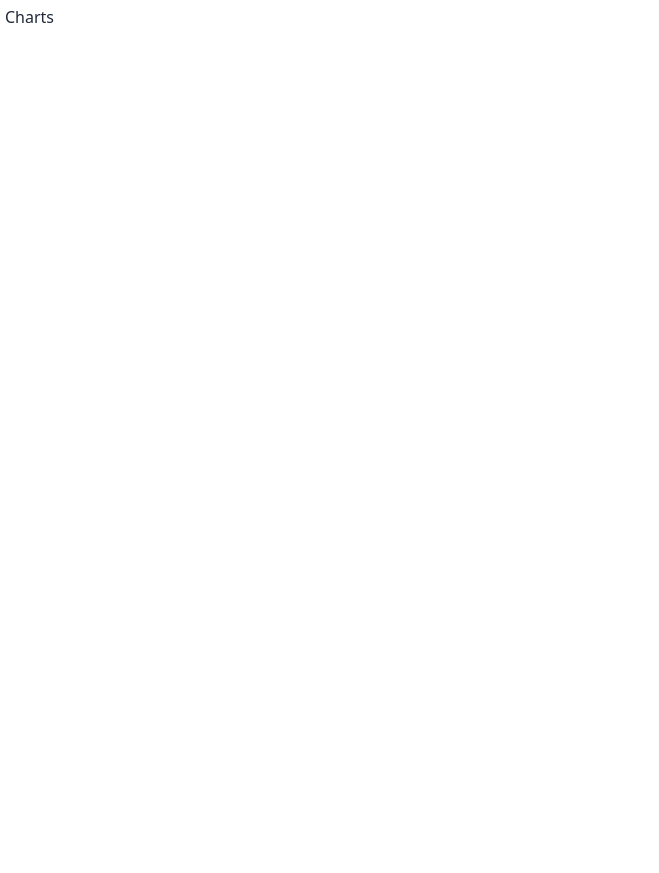
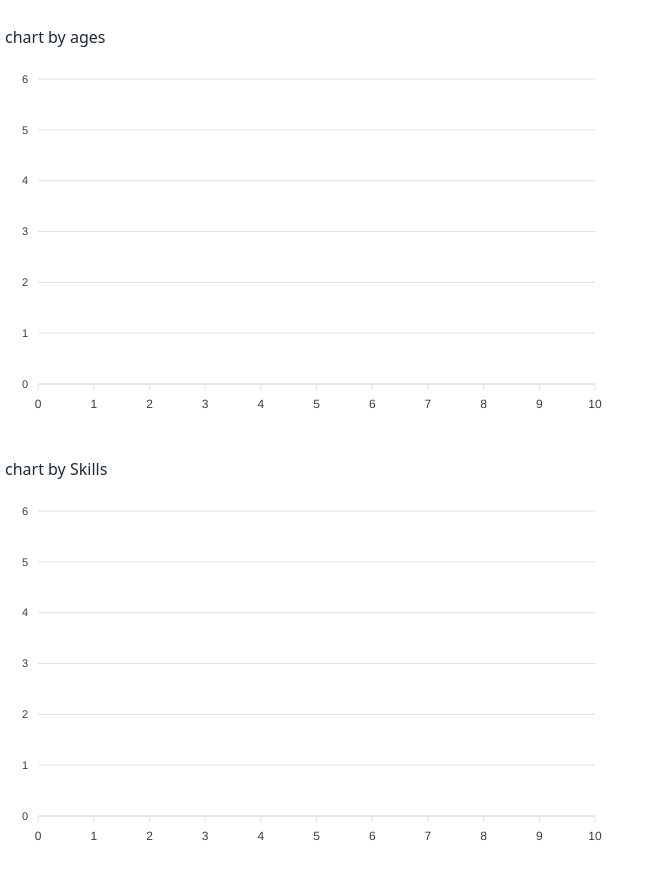
Before and after one commit to bardiariahi/arianalab-interview, a React (Vite) app: page /charts in a window 1280 px wide. Shown: the whole page, without its empty margins (0-659 px from the left). Before the commit the page ends 800 px from the top, so only its background shows below. Built offline with nearby package versions, Linux system fonts and the light colour scheme.

Commit message:
Add: chart by ages

```diff
--- a/package.json
+++ b/package.json
@@ -13,6 +13,7 @@
     "apexcharts": "^3.37.3",
     "daisyui": "^2.51.5",
     "react": "^18.2.0",
+    "react-apexcharts": "^1.4.0",
     "react-dom": "^18.2.0",
     "react-redux": "^8.0.5",
     "react-router-dom": "^6.10.0",
--- /dev/null
+++ b/src/component/charts/chartBySkills.jsx
@@ -0,0 +1,53 @@
+import React, { useState } from "react";
+import ReactApexChart from "react-apexcharts";
+import { useSelector } from "react-redux";
+
+function ChartBySkills() {
+    const dataList = useSelector((state) => state.mainData.mainData);
+
+    const finalAgeData = dataList.reduce((prev, cur) => {
+        let ageNumber = cur.age;
+        if (!prev[ageNumber]) {
+            prev[ageNumber] = { ageNumber, children: [cur] };
+        } else {
+            prev[ageNumber].children.push(cur);
+        }
+        return prev;
+    }, {});
+
+    const agenumberValues = Object.keys(finalAgeData);
+    const agenumber = Object.values(finalAgeData).map(
+        (item) => item.children.length
+    );
+
+    const [options, setOptions] = useState({
+        chart: {
+            id: "age is",
+        },
+        xaxis: {
+            categories: agenumberValues,
+        },
+    });
+    const [series, setSeries] = useState([
+        {
+            name: "numbers of age",
+            data: agenumber,
+        },
+    ]);
+
+    return (
+        <div className="pt-5 ">
+            <p>chart by Skills</p>
+            <div id="chart">
+                <ReactApexChart
+                    options={options}
+                    series={series}
+                    type="bar"
+                    width={600}
+                />
+            </div>
+        </div>
+    );
+}
+
+export default ChartBySkills;
--- /dev/null
+++ b/src/component/charts/chartsByAge.jsx
@@ -0,0 +1,53 @@
+import React, { useState } from "react";
+import ReactApexChart from "react-apexcharts";
+import { useSelector } from "react-redux";
+
+function Charts() {
+    const dataList = useSelector((state) => state.mainData.mainData);
+
+    const finalAgeData = dataList.reduce((prev, cur) => {
+        let ageNumber = cur.age;
+        if (!prev[ageNumber]) {
+            prev[ageNumber] = { ageNumber, children: [cur] };
+        } else {
+            prev[ageNumber].children.push(cur);
+        }
+        return prev;
+    }, {});
+
+    const agenumberValues = Object.keys(finalAgeData);
+    const agenumber = Object.values(finalAgeData).map(
+        (item) => item.children.length
+    );
+
+    const [options, setOptions] = useState({
+        chart: {
+            id: "age is",
+        },
+        xaxis: {
+            categories: agenumberValues,
+        },
+    });
+    const [series, setSeries] = useState([
+        {
+            name: "numbers of age",
+            data: agenumber,
+        },
+    ]);
+
+    return (
+        <div className="pt-5">
+            <p>chart by ages</p>
+            <div id="chart">
+                <ReactApexChart
+                    options={options}
+                    series={series}
+                    type="bar"
+                    width={600}
+                />
+            </div>
+        </div>
+    );
+}
+
+export default Charts;
--- a/src/component/charts/index.jsx
+++ /dev/null
@@ -1,9 +0,0 @@
-import React from 'react'
-
-function Charts() {
-  return (
-    <div>Charts</div>
-  )
-}
-
-export default Charts
--- a/src/component/home/dataTable.jsx
+++ b/src/component/home/dataTable.jsx
@@ -3,9 +3,6 @@ import { useSelector } from "react-redux";
 
 function DataTable() {
     const dataList = useSelector((state) => state.mainData.mainData);
-    console.log("====================================");
-    console.log(dataList);
-    console.log("====================================");
 
     return (
         <div className="pt-4">
--- a/src/component/home/index.jsx
+++ b/src/component/home/index.jsx
@@ -1,56 +1,56 @@
-import React, { useEffect, useState } from "react";
-import { useNavigate } from "react-router-dom";
-import { useSelector, useDispatch } from "react-redux";
-import { onSubmitData } from "../../store/slices/mainDataSlice";
+// import React, { useEffect, useState } from "react";
+// import { useNavigate } from "react-router-dom";
+// import { useSelector, useDispatch } from "react-redux";
+// import { onSubmitData } from "../../store/slices/mainDataSlice";
 
 
-function Index() {
+// function Index() {
 
 
-  return (
-    <div className="px-64 pt-32">
+//   return (
+//     <div className="px-64 pt-32">
 
-      <div>
-        {tableData ? (
-          <>
-            <p className="text-gray-500 font-bold text-center">
-              there is no Data in table
-            </p>
-            <p className="text-gray-500 font-bold text-center">
-              please add some data
-            </p>
-          </>
-        ) : (
-          <table className="table-auto w-full">
-            <thead>
-              <tr className="text-left">
-                <th>Song</th>
-                <th>Artist</th>
-                <th>Year</th>
-              </tr>
-            </thead>
-            <tbody>
-              <tr>
-                <td>The Sliding Mr. Bones (Next Stop, Pottersville)</td>
-                <td>Malcolm Lockyer</td>
-                <td>1961</td>
-              </tr>
-              <tr>
-                <td>Witchy Woman</td>
-                <td>The Eagles</td>
-                <td>1972</td>
-              </tr>
-              <tr>
-                <td>Shining Star</td>
-                <td>Earth, Wind, and Fire</td>
-                <td>1975</td>
-              </tr>
-            </tbody>
-          </table>
-        )}
-      </div>
-    </div>
-  );
-}
+//       <div>
+//         {tableData ? (
+//           <>
+//             <p className="text-gray-500 font-bold text-center">
+//               there is no Data in table
+//             </p>
+//             <p className="text-gray-500 font-bold text-center">
+//               please add some data
+//             </p>
+//           </>
+//         ) : (
+//           <table className="table-auto w-full">
+//             <thead>
+//               <tr className="text-left">
+//                 <th>Song</th>
+//                 <th>Artist</th>
+//                 <th>Year</th>
+//               </tr>
+//             </thead>
+//             <tbody>
+//               <tr>
+//                 <td>The Sliding Mr. Bones (Next Stop, Pottersville)</td>
+//                 <td>Malcolm Lockyer</td>
+//                 <td>1961</td>
+//               </tr>
+//               <tr>
+//                 <td>Witchy Woman</td>
+//                 <td>The Eagles</td>
+//                 <td>1972</td>
+//               </tr>
+//               <tr>
+//                 <td>Shining Star</td>
+//                 <td>Earth, Wind, and Fire</td>
+//                 <td>1975</td>
+//               </tr>
+//             </tbody>
+//           </table>
+//         )}
+//       </div>
+//     </div>
+//   );
+// }
 
-export default Index;
+// export default Index;
--- a/src/view/charts/charts.jsx
+++ b/src/view/charts/charts.jsx
@@ -1,9 +1,14 @@
-import React from 'react'
+import React from "react";
+import ChartBySkills from "../../component/charts/chartBySkills";
+import ChartByAge from "../../component/charts/chartsByAge";
 
 function Charts() {
-  return (
-    <div>Charts</div>
-  )
+    return (
+        <>
+            <ChartByAge />
+            <ChartBySkills />
+        </>
+    );
 }
 
-export default Charts
+export default Charts;
```
Also changed, not shown: 2 other files (tests, documents, lock files or other folders).
